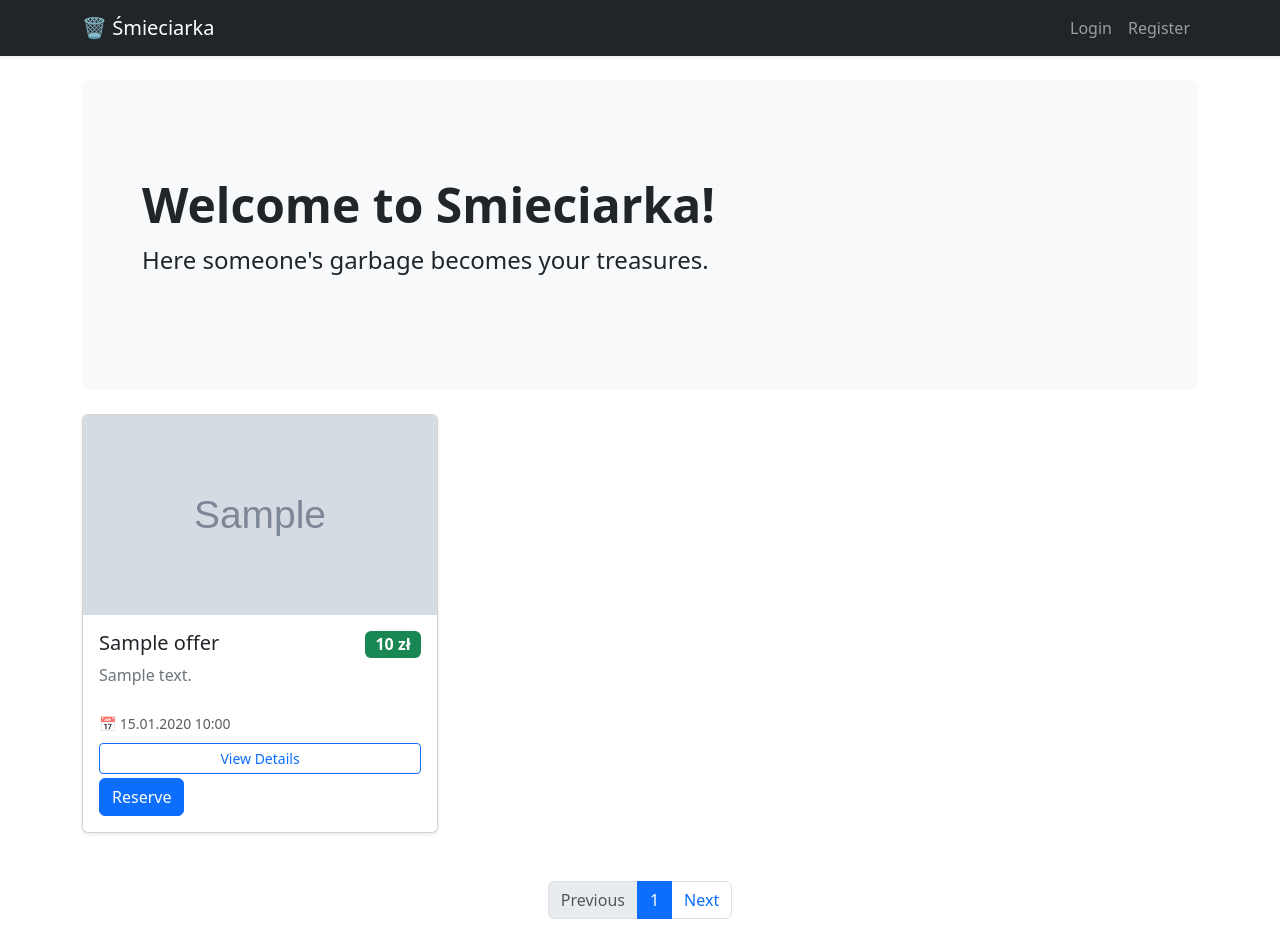
After one commit to avtorgenii/smieciarka, a FastAPI app: template app/templates/offers.html in a window 1280 px wide. The commit adds this page. Run offline with FastAPI, Linux system fonts and the light colour scheme; the template is opened without the code that fills it: most values are stand-ins (such as "Sample title", 1, 10 or a date in 2020); grey boxes marked "Sample" are stand-in pictures; parts of the project's set-up code (start-up, migrations or seed data) failed here and were passed over.

Commit message:
feat: finish offer reservation and offers search and view

```diff
--- a/app/main.py
+++ b/app/main.py
@@ -1,10 +1,13 @@
 from fastapi import FastAPI, Request, Depends
 from fastapi.staticfiles import StaticFiles
 from fastapi.responses import HTMLResponse
+from sqlalchemy import text
 
 from . import templates
 from app.routes import api_router
 from .auth import manager
+from .database import get_db
+from sqlalchemy.ext.asyncio import AsyncConnection
 
 app = FastAPI()
 
@@ -16,12 +19,21 @@ app.mount("/static", StaticFiles(directory="app/static"), name="static")
 
 
 @app.get("/")
-async def main_page(request: Request, user=Depends(manager.optional)):
+async def main_page(request: Request, user=Depends(manager.optional), db: AsyncConnection = Depends(get_db)):
+    query = text("""
+                 SELECT id, name
+                 FROM categories
+                 """)
+
+    result = await db.execute(query, {})
+
+    categories = result.fetchall()
+
     # Request is required fo Jinja
     return templates.TemplateResponse(
         request=request,
         name="index.html",
-        context={"offers": [], "user": user}
+        context={"categories": categories, "user": user}
     )
 
 
--- a/app/routes/__init__.py
+++ b/app/routes/__init__.py
@@ -1,8 +1,10 @@
 from fastapi import APIRouter
-from app.routes import offers, auth
+from app.routes import offers, auth, profile, reservations
 
 api_router = APIRouter()
 
 # Combine all routers
 api_router.include_router(offers.router, tags=["offers"])
 api_router.include_router(auth.router, tags=["auth"])
+api_router.include_router(profile.router, tags=["profile"])
+api_router.include_router(reservations.router, tags=["reservations"])
--- a/app/routes/profile.py
+++ b/app/routes/profile.py
@@ -11,7 +11,7 @@ from app.routes.auth import manager
 router = APIRouter(prefix="/profile", tags=["profile"])
 
 
-@router.get("/profile")
+@router.get("/")
 async def profile_page(request: Request, user=Depends(manager), db=Depends(get_db)):
     # Fetch user's own offers
     offers_query = text("SELECT id, title, created_at FROM offers WHERE owner_id = :uid")
--- a/app/templates/base.html
+++ b/app/templates/base.html
@@ -13,6 +13,7 @@
         <div class="navbar-nav ms-auto">
             {% if user %}
             <span class="nav-link text-light me-3">Hello, {{ user.first_name }}!</span>
+            <a class="btn btn-sm btn-outline-light me-3" href="/profile">Profile</a>
             <a class="btn btn-sm btn-outline-light" href="/auth/logout">Logout</a>
             {% else %}
             <a class="nav-link" href="/login">Login</a>
--- /dev/null
+++ b/app/templates/offers.html
@@ -0,0 +1,50 @@
+{% extends "base.html" %}
+
+{% block content %}
+<div class="p-5 mb-4 bg-light rounded-3">
+    <div class="container-fluid py-5">
+        <h1 class="display-5 fw-bold">Welcome to Smieciarka!</h1>
+        <p class="col-md-8 fs-4">Here someone's garbage becomes your treasures.</p>
+
+        <div class="d-flex gap-2">
+            {% if user %}
+            <a href="/offers/create" class="btn btn-primary btn-lg">Place an offer</a>
+            {% endif %}
+        </div>
+    </div>
+</div>
+
+<div class="row row-cols-1 row-cols-md-3 g-4">
+    {% for offer in offers %}
+    <div class="col">
+        {% include "partials/_offer_card.html" %}
+    </div>
+    {% else %}
+    <div class="col-12 text-center py-5">
+        <p class="lead text-muted">No offers found. Be the first to add something!</p>
+    </div>
+    {% endfor %}
+</div>
+<nav aria-label="Page navigation" class="mt-5">
+    <ul class="pagination justify-content-center">
+        <li class="page-item {{ 'disabled' if page <= 1 }}">
+            <a class="page-link"
+               href="?page={{ page - 1 }}&size={{ size }}{% if search %}&search={{ search }}{% endif %}{% if category_id %}&category_id={{ category_id }}{% endif %}">
+                Previous
+            </a>
+        </li>
+
+        <li class="page-item active">
+            <span class="page-link">{{ page }}</span>
+        </li>
+
+        <li class="page-item {{ 'disabled' if offers|length < size }}">
+            <a class="page-link"
+               href="?page={{ page + 1 }}&size={{ size }}{% if search %}&search={{ search }}{% endif %}{% if category_id %}&category_id={{ category_id }}{% endif %}">
+                Next
+            </a>
+        </li>
+    </ul>
+</nav>
+
+{% endblock %}
--- /dev/null
+++ b/app/templates/partials/_category_card.html
@@ -0,0 +1,5 @@
+<div class="card h-100 shadow-sm">
+    <div class="card-body pt-0">
+        <a href="/offers?category_id={{ category.id }}" class="btn btn-outline-primary btn-sm w-100">{{ category.name }}</a>
+    </div>
+</div>
--- a/app/templates/partials/_offer_card.html
+++ b/app/templates/partials/_offer_card.html
@@ -26,6 +26,9 @@
     </div>
 
     <div class="card-body pt-0">
-        <a href="/offers/{{ offer.id }}" class="btn btn-outline-primary btn-sm w-100">View Details</a>
+        <a href="/offers/{{ offer.id }}" class="btn btn-outline-primary btn-sm w-100 mb-1">View Details</a>
+        <form action="/reservations/{{ offer.id }}" method="POST">
+            <button type="submit" class="btn btn-primary">Reserve</button>
+        </form>
     </div>
 </div>
--- a/app/templates/reservation_status.html
+++ b/app/templates/reservation_status.html
@@ -32,7 +32,7 @@
                 <div class="d-grid gap-2 d-sm-flex justify-content-sm-center">
                     {% if success %}
                     <a href="/" class="btn btn-primary btn-lg px-4 gap-3">Browse more</a>
-                    <a href="/my-reservations" class="btn btn-outline-secondary btn-lg px-4">My Reservations</a>
+                    <a href="/profile/" class="btn btn-outline-secondary btn-lg px-4">My Reservations</a>
                     {% else %}
                     <a href="/" class="btn btn-secondary btn-lg px-4">Back to Offers</a>
                     {% endif %}
```
Also changed, not shown: app/routes/offers.py (+18 -8 lines), app/routes/reservations.py (+5 -5 lines), app/templates/index.html (+3 -4 lines).
